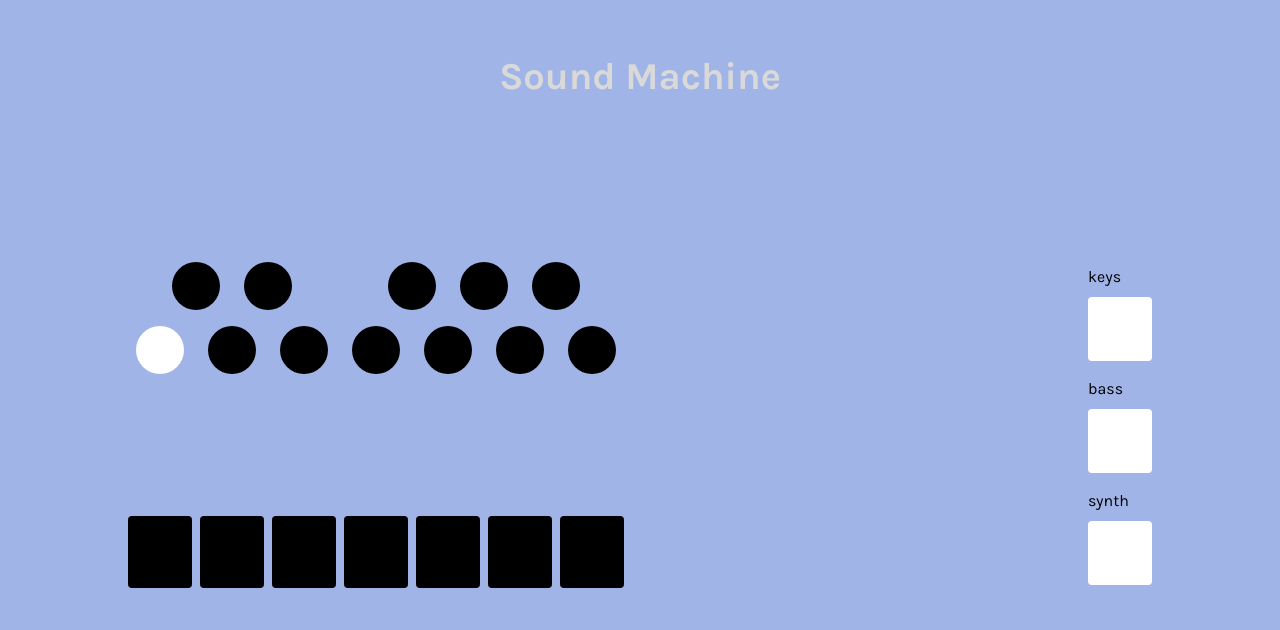
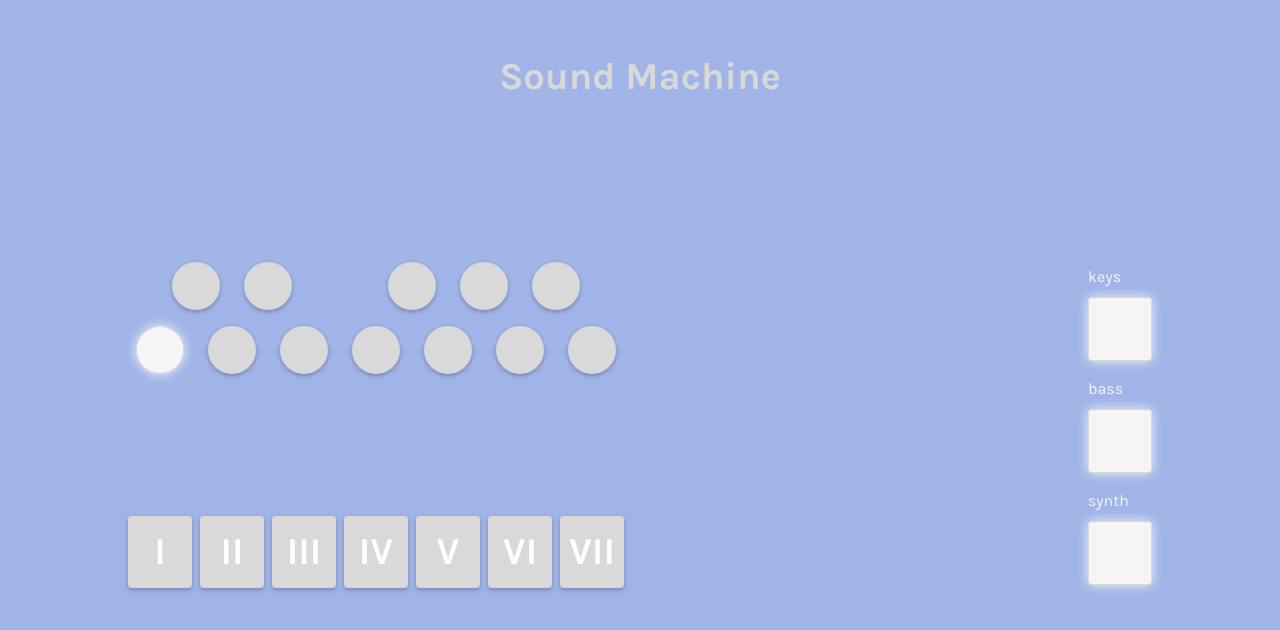
Before and after one commit to bvinicius/pomodore-app, a Vue app: page / in a window 1280 px wide. Shown: the top 630 px of the page. Built offline with nearby package versions, Linux system fonts and the light colour scheme; a web font is replaced by a local one.

Commit message:
Finishes component styling

```diff
--- a/src/primary/components/DegreeSelector.vue
+++ b/src/primary/components/DegreeSelector.vue
@@ -11,7 +11,9 @@
                 @select="notesStore.degree = i"
                 @unselect="notesStore.degree = undefined"
             >
-                {{ i }}
+                <div class="text-white font-bold text-4xl">
+                    {{ romanNumerals[i - 1] }}
+                </div>
             </ToggleButton>
         </div>
     </div>
@@ -24,6 +26,8 @@ import ToggleButton from '@/primary/components/atoms/ToggleButton.vue';
 const notesStore = useNotesStore();
 
 const eventKeys = [1, 2, 3, 4, 5, 6, 7];
+
+const romanNumerals = ['I', 'II', 'III', 'IV', 'V', 'VI', 'VII'];
 
 document.addEventListener('keydown', (event) => {
     const nKey = Number(event.key);
--- a/src/primary/components/InstrumentSelector.vue
+++ b/src/primary/components/InstrumentSelector.vue
@@ -1,7 +1,7 @@
 <template>
     <div class="flex flex-col gap-4">
         <div class="flex flex-col gap-2">
-            <span>keys</span>
+            <span class="text-on-primary-400">keys</span>
             <ToggleButton
                 class="rounded w-16 h-16"
                 :checked="instrumentStore.keys"
@@ -10,7 +10,7 @@
             />
         </div>
         <div class="flex flex-col gap-2">
-            <span>bass</span>
+            <span class="text-on-primary-400">bass</span>
             <ToggleButton
                 class="rounded w-16 h-16"
                 :checked="instrumentStore.bass"
@@ -19,7 +19,7 @@
             />
         </div>
         <div class="flex flex-col gap-2">
-            <span>synth</span>
+            <span class="text-on-primary-400">synth</span>
             <ToggleButton
                 class="rounded w-16 h-16"
                 :checked="instrumentStore.synth"
--- a/src/primary/components/atoms/ToggleButton.vue
+++ b/src/primary/components/atoms/ToggleButton.vue
@@ -1,7 +1,11 @@
 <template>
     <div
         class="cursor-pointer flex justify-center items-center"
-        :class="[checked ? 'bg-white' : 'bg-black']"
+        :class="[
+            checked
+                ? 'bg-primary-container-400 drop-shadow-primary-active border border-primary-container-500'
+                : 'bg-primary-container-500 drop-shadow-primary'
+        ]"
         @click="onClick"
     >
         <slot></slot>
--- a/tailwind.config.js
+++ b/tailwind.config.js
@@ -14,6 +14,11 @@ module.exports = {
                     500: '#A0B4E8'
                 },
                 'on-primary': {
+                    400: '#F5F5F5',
+                    500: '#D9D9D9'
+                },
+                'primary-container': {
+                    400: '#F5F5F5',
                     500: '#D9D9D9'
                 }
             },
@@ -25,8 +30,9 @@ module.exports = {
                 68: '17rem',
                 94: '23.5rem'
             },
-            boxShadow: {
-                primary: '0px 3px 16px rgba(10, 48, 143, 0.1)'
+            dropShadow: {
+                primary: '0px 2px 2px rgba(0, 0, 0, 0.25)',
+                'primary-active': '0px 0px 6px #F5F5F5'
             }
         }
     },
```
